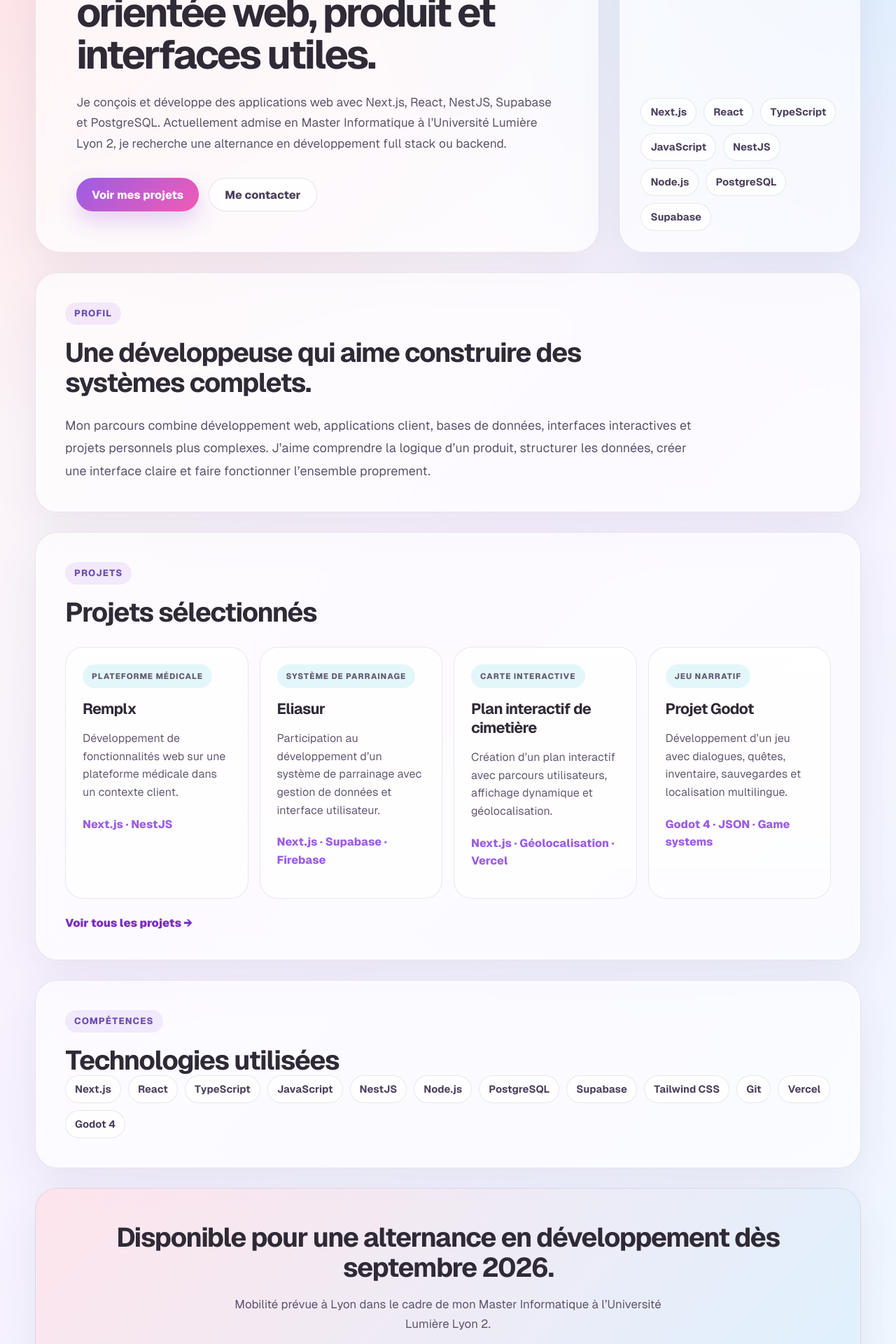
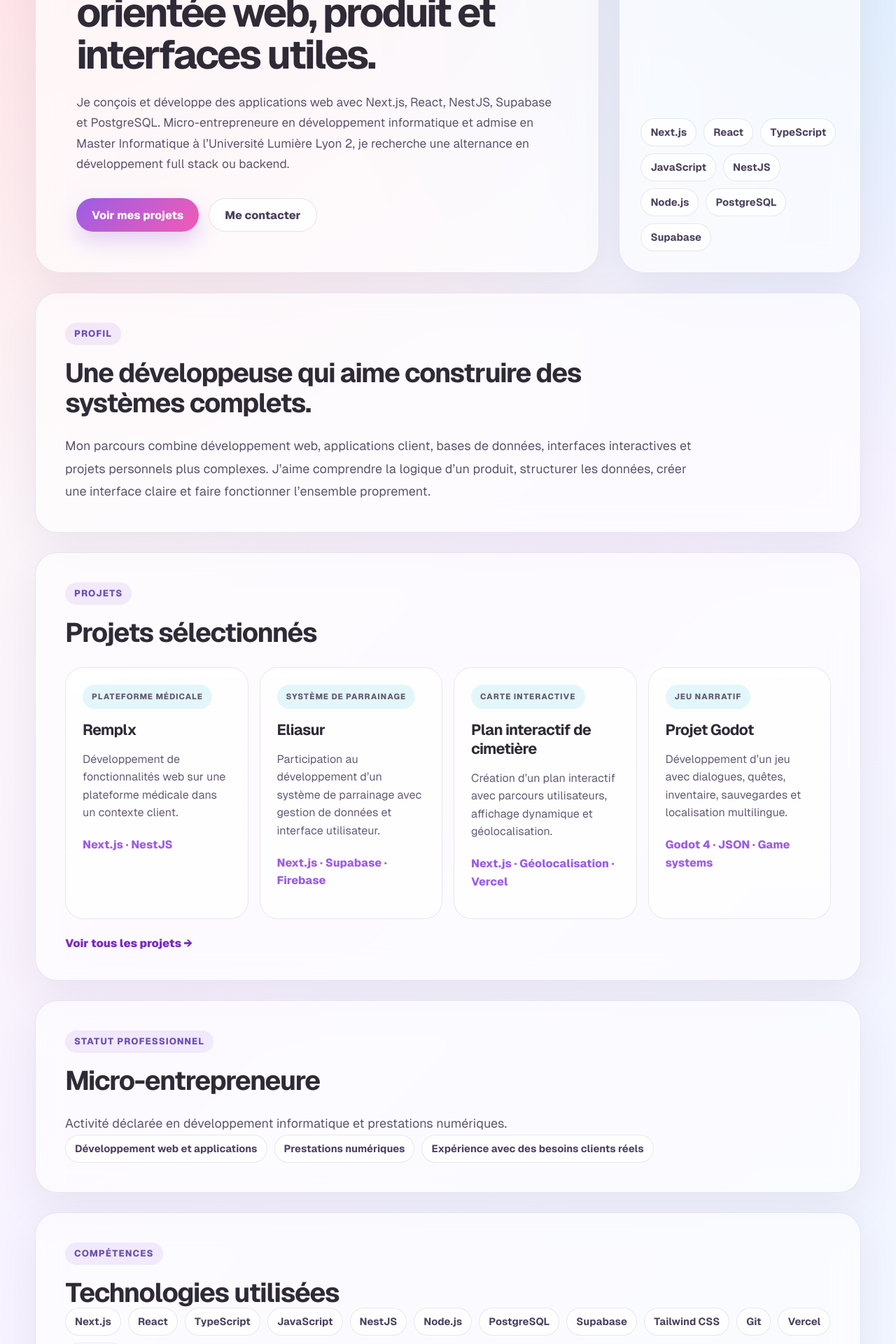
Before and after one commit to AnnKomp/my-portfolio, a Next.js app: page / in a window 1280 px wide. Shown: the part 320-2240 px from the top of the page at 70% size. Built offline with nearby package versions, Linux system fonts and the light colour scheme.

Commit message:
ajout microentrepreneur

```diff
--- a/app/page.tsx
+++ b/app/page.tsx
@@ -2,6 +2,7 @@
 
 import Link from 'next/link';
 import styles from '../styles/Home.module.css';
+import { professionalStatus } from '../data/portfolio';
 
 const featuredProjects = [
   {
@@ -63,11 +64,11 @@ export default function Page() {
           </h1>
 
           <p className={styles.heroText}>
-            Je conçois et développe des applications web avec Next.js, React,
-            NestJS, Supabase et PostgreSQL. Actuellement admise en Master
-            Informatique à l’Université Lumière Lyon 2, je recherche une
-            alternance en développement full stack ou backend.
-          </p>
+  Je conçois et développe des applications web avec Next.js, React,
+  NestJS, Supabase et PostgreSQL. Micro-entrepreneure en développement
+  informatique et admise en Master Informatique à l’Université Lumière
+  Lyon 2, je recherche une alternance en développement full stack ou backend.
+</p>
 
           <div className={styles.heroActions}>
             <Link href="/projects" className={styles.primaryButton}>
@@ -128,6 +129,21 @@ export default function Page() {
       </section>
 
       <section className={styles.section}>
+  <div className={styles.sectionHeader}>
+    <p className={styles.sectionLabel}>Statut professionnel</p>
+    <h2>{professionalStatus.title}</h2>
+  </div>
+
+  <p className={styles.largeText}>{professionalStatus.description}</p>
+
+  <div className={styles.skillsCloud}>
+    {professionalStatus.highlights.map((item) => (
+      <span key={item}>{item}</span>
+    ))}
+  </div>
+</section>
+
+      <section className={styles.section}>
         <div className={styles.sectionHeader}>
           <p className={styles.sectionLabel}>Compétences</p>
           <h2>Technologies utilisées</h2>
--- a/data/portfolio.ts
+++ b/data/portfolio.ts
@@ -9,6 +9,18 @@ export const profile = {
   phone: '+33 6 49 19 00 20',
   summary:
     'Développeuse full stack orientée web, produit et interfaces utiles. Je conçois des applications avec Next.js, React, NestJS, Supabase et PostgreSQL, avec une attention particulière portée à la structure des données, à l’expérience utilisateur et à la maintenabilité du code.',
+};
+
+export const professionalStatus = {
+  title: 'Micro-entrepreneure',
+  location: 'France',
+  description:
+    'Activité déclarée en développement informatique et prestations numériques.',
+  highlights: [
+    'Développement web et applications',
+    'Prestations numériques',
+    'Expérience avec des besoins clients réels',
+  ],
 };
 
 export const experiences = [
```
Also changed, not shown: app/experience/page.tsx (+13 -1 lines).
